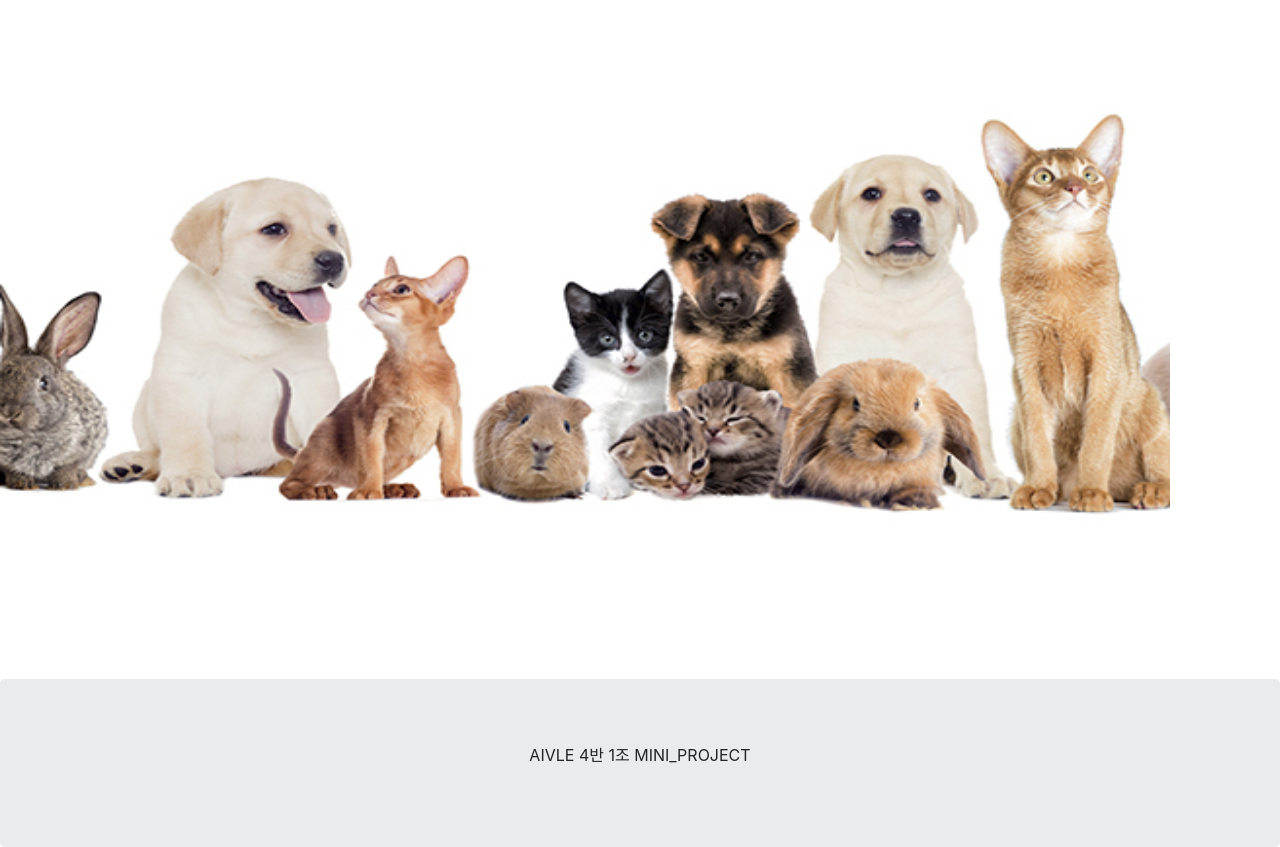
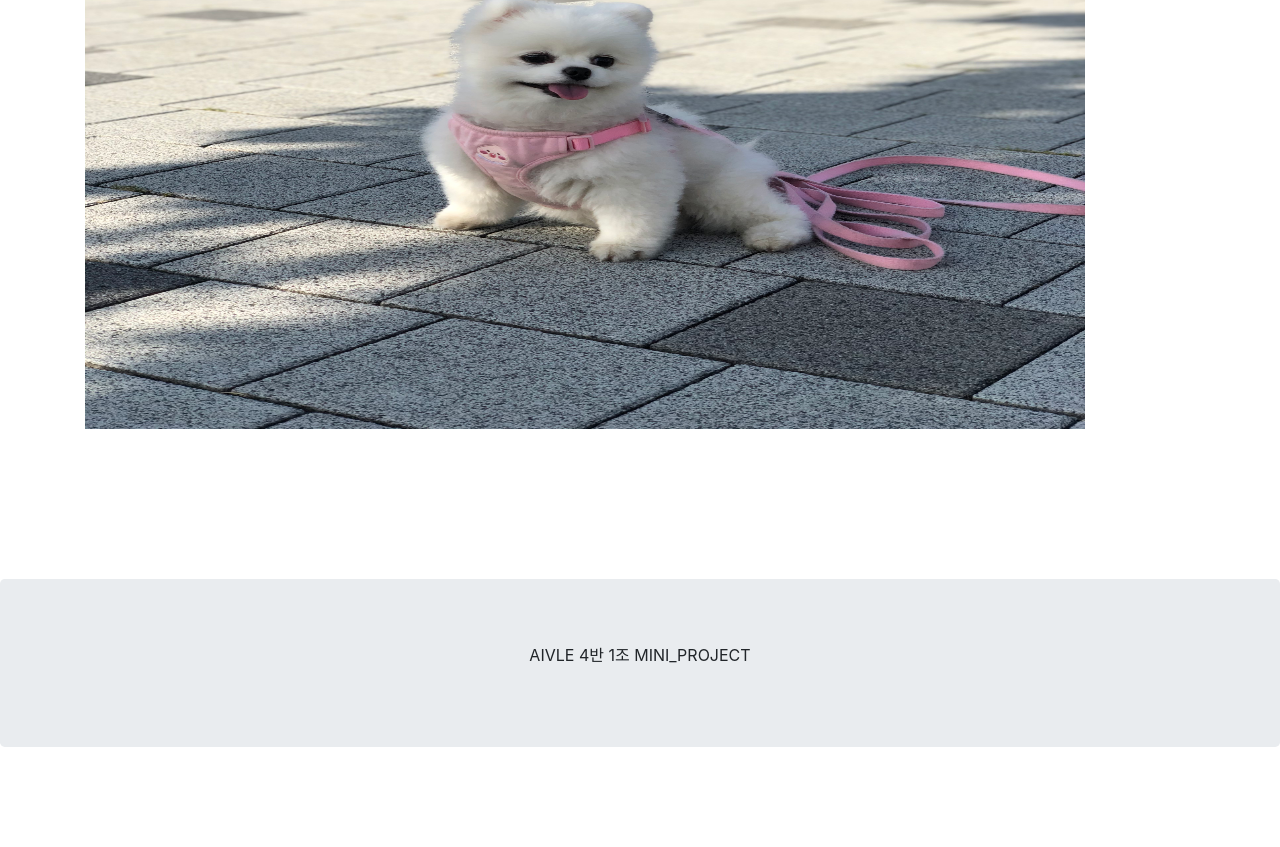
Before and after one commit to KimMinGyu-ay/mini_project1, a Django app: page /member/signup/ in a window 1280 px wide. Shown: the part 827-1674 px from the top of the page. After the commit the page ends 1574 px from the top, so only its background shows below. Run offline with Django 3.2, Linux system fonts and the light colour scheme; some libraries are stand-ins or nearby versions.

Commit message:
login 사진

```diff
--- a/config/settings.py
+++ b/config/settings.py
@@ -31,10 +31,10 @@ ALLOWED_HOSTS = []
 # Application definition
 
 INSTALLED_APPS = [
-    # 'channels',
+    'channels',
     'member',
     'board',
-    # 'chat',
+    'chat',
     'gps',
     'django.contrib.admin',
     'django.contrib.auth',
--- a/member/templates/video/user_new.html
+++ b/member/templates/video/user_new.html
@@ -50,17 +50,16 @@
                     </div>
                     <button type="submit" class="btn btn-default">Submit</button>
                 </div>
-                <img src="dogplay.jpg" width="1170" height="300"/>
                 </form>
             </div>
-        </div>
-        <div style="margin-top:30px">
-            <img src="{%static 'img/PET_TO_YOU.jpg' %}" width="1170" height="500"/>
+            <div style="margin-top:30px">
+                <img src="{%static 'img/ean.jpg' %}" width="1000" height="700"/>
+            </div>
         </div>
     </div>
     {% include "board/bottom.html" %}
-{% block bottom %}
-{% endblock %}
+    {% block bottom %}
+    {% endblock %}
 </body>
 
 </html>
```
